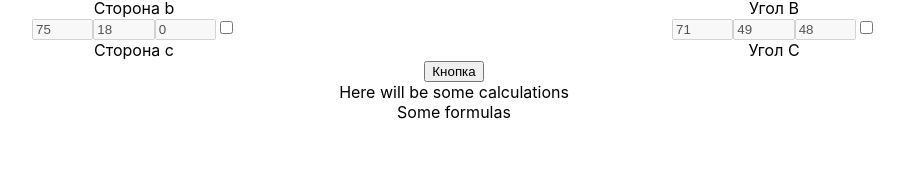
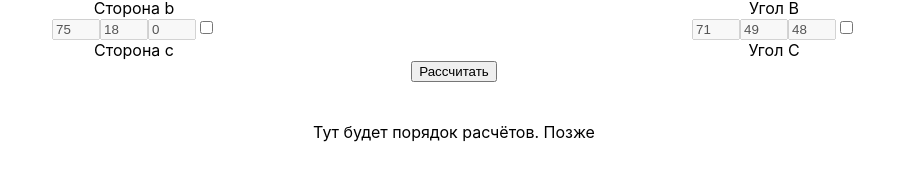
Before and after one commit to Mikifor/Triangle, a React (Create React App) app: page / in a window 1280 px wide. Shown: the part 220-400 px from the top of the page, without its empty margins (186-1090 px from the left). Built offline with nearby package versions, Linux system fonts and the light colour scheme.

Commit message:
last solution

```diff
--- a/src/App.js
+++ b/src/App.js
@@ -11,7 +11,7 @@ const App = (props) => {
     <div className="App">
       <div className="app-content">
         <Entries store={props.store}/>
-        <Calculations />
+        <Calculations store={props.store}/>
         <Formulas />
       </div>
     </div>
--- a/src/Components/Calculations/Calcuations.jsx
+++ b/src/Components/Calculations/Calcuations.jsx
@@ -1,9 +1,23 @@
 import React from 'react';
-import classes from './Calculations.modules.css';
+import classes from './Calculations.module.css';
+
+const PrintCalculations = (props) => {
+  const degree = props.store._state.Results[props.num][0].degree
+  const word = props.store._state.Results[props.num][0].word
+  const letter = props.store._state.Results[props.num][0].letter
+  const minute = props.store._state.Results[props.num][0].minute
+  const second = props.store._state.Results[props.num][0].second
+
+  return <div>{word} {letter}: {degree}° {minute}' {second}"  </div>;
+}
+
+
 const Calculations = (props) => {
   return <div className={classes.main}>
-    <div>
-      Here will be some calculations
+    <div className={props.store.isHidden ? classes.calculations : null}>
+      <PrintCalculations store={props.store} num={0}/>
+      <PrintCalculations store={props.store} num={1}/>
+      <PrintCalculations store={props.store} num={2}/>
     </div>
   </div>
 
--- /dev/null
+++ b/src/Components/Calculations/Calculations.module.css
@@ -0,0 +1,3 @@
+.calculations {
+display: none;
+}
--- a/src/Components/Entries/Angles/Angles.module.css
+++ b/src/Components/Entries/Angles/Angles.module.css
@@ -6,5 +6,5 @@
 
 
 .degreeInput {
-    width: 4em;
+    width: 3em;
 }
--- a/src/Components/Entries/Entries.jsx
+++ b/src/Components/Entries/Entries.jsx
@@ -16,7 +16,7 @@ const Entries = (props) => {
             <Sides store={props.store} />
             <Angles store={props.store} />
         </div>
-        <input title="Просто кнопка" type="button" defaultValue="Кнопка" onClick={onClickFunction} />
+        <input title="Просто кнопка" type="button" defaultValue="Рассчитать" onClick={onClickFunction} />
     </div>
 };
 
--- a/src/Components/Entries/Sides/Sides.module.css
+++ b/src/Components/Entries/Sides/Sides.module.css
@@ -6,5 +6,5 @@
 
 
 .degreeInput {
-    width: 4em;
+    width: 3em;
 }
--- a/src/Components/Formulas.jsx
+++ b/src/Components/Formulas.jsx
@@ -1,6 +1,6 @@
 import React from 'react';
 
 const Formulas = (props) => {
-    return <div> Some formulas </div>};
+    return <div> <br/><br/>Тут будет порядок расчётов. Позже</div>};
 
 export default Formulas;
--- a/src/State/state.js
+++ b/src/State/state.js
@@ -28,9 +28,22 @@ let store = {
                 { path: ["Sides", "2", "0"], value: "75", title: "Сторона c, градусы", type: "Number", key: "202", block: true },
                 { path: ["Sides", "2", "1"], value: "18", title: "Сторона c, минуты", type: "Number", key: "212", block: true },
                 { path: ["Sides", "2", "2"], value: "0", title: "Сторона c, секунды", type: "Number", key: "222", block: true }],
+        ],
+
+        Results: [
+            [
+                { word: "", degree: "", minute: "", second: "", letter: "" },
+            ],
+            [
+                { word: "", degree: "", minute: "", second: "", letter: "" }
+            ],
+            [
+                { word: "", degree: "", minute: "", second: "", letter: "" }
+            ],
         ]
     },
 
+    isHidden: true,
 
     getState() { return this._state },
 
@@ -41,7 +54,21 @@ let store = {
     },
 
     mainButton() {
-        if (this.checkboxCounter() === 3) { this.counts() } else { alert("Выберите три элемента треугольника для расчётов") }
+        if (this.checkboxCounter() === 3) { this.counts() } else { return alert("Выберите три элемента треугольника для расчётов") }
+        this.isHidden = false
+    },
+
+    counts() {
+        if (this._state.Angles[0][0].block === false && this._state.Angles[1][0].block === false && this._state.Angles[2][0].block === false) { this.threeAngles() }
+        if (this._state.Sides[0][0].block === false && this._state.Sides[1][0].block === false && this._state.Sides[2][0].block === false) { this.threeSides() }
+
+        if (this._state.Sides[0][0].block === false && this._state.Angles[1][0].block === false && this._state.Angles[2][0].block === false) { this.sidePlusTwoAngles(0) }
+        if (this._state.Angles[0][0].block === false && this._state.Sides[1][0].block === false && this._state.Angles[2][0].block === false) { this.sidePlusTwoAngles(1) }
+        if (this._state.Angles[0][0].block === false && this._state.Angles[1][0].block === false && this._state.Sides[2][0].block === false) { this.sidePlusTwoAngles(2) }
+
+        if (this._state.Angles[0][0].block === false && this._state.Sides[1][0].block === false && this._state.Sides[2][0].block === false) { this.anglePlusTwoSides(0) }
+        if (this._state.Sides[0][0].block === false && this._state.Angles[1][0].block === false && this._state.Sides[2][0].block === false) { this.anglePlusTwoSides(1) }
+        if (this._state.Sides[0][0].block === false && this._state.Sides[1][0].block === false && this._state.Angles[2][0].block === false) { this.anglePlusTwoSides(2) }
     },
 
     checkboxCounter(props) {
@@ -55,18 +82,33 @@ let store = {
         return checkboxCounter;
     },
 
+    putResults(props) {
+        debugger
+        console.log(props)
+        this._state.Results[0][0].word = props[3][0]
+        this._state.Results[0][0].degree = props[0][0]
+        this._state.Results[0][0].minute = props[0][1]
+        this._state.Results[0][0].second = props[0][2]
+        this._state.Results[0][0].letter = props[4][0]
+
+        this._state.Results[1][0].word = props[3][1]
+        this._state.Results[1][0].degree = props[1][0]
+        this._state.Results[1][0].minute = props[1][1]
+        this._state.Results[1][0].second = props[1][2]
+        this._state.Results[1][0].letter = props[4][1]
+
+        this._state.Results[2][0].word = props[3][2]
+        this._state.Results[2][0].degree = props[2][0]
+        this._state.Results[2][0].minute = props[2][1]
+        this._state.Results[2][0].second = props[2][2]
+        this._state.Results[2][0].letter = props[4][2]
+
+        this.container()
+    },
+
     changeNumber(newValue, path) {
         this._state[path[0]][path[1]][path[2]].value = newValue;
         this.container();
-    },
-
-    counts() {
-        if (this._state.Angles[0][0].block === false && this._state.Angles[1][0].block === false && this._state.Angles[2][0].block === false) { this.threeAngles() }
-        if (this._state.Sides[0][0].block === false && this._state.Sides[1][0].block === false && this._state.Sides[2][0].block === false) { this.threeSides() }
-        if (this._state.Sides[0][0].block === false && this._state.Angles[1][0].block === false && this._state.Angles[2][0].block === false) { this.sidePlusTwoAngles(0) }
-        if (this._state.Angles[0][0].block === false && this._state.Sides[1][0].block === false && this._state.Angles[2][0].block === false) { this.sidePlusTwoAngles(1) }
-        if (this._state.Angles[0][0].block === false && this._state.Angles[1][0].block === false && this._state.Sides[2][0].block === false) { this.sidePlusTwoAngles(2) }
-        else {alert("Not OK")}
     },
 
     radians(itemPathOne, itemPathTwo, itemPathThree) {
@@ -80,7 +122,7 @@ let store = {
         const degree = Math.trunc(degrees);
         const minute = Math.trunc((degrees - degree) * 60);
         const second = (((degrees - degree) * 60) - minute) * 60;
-        return ([degree + " градусов, " + minute + " минут, " + second + " секунд. "]);
+        return ([degree, minute, second]);
     },
 
     threeSides() {
@@ -91,7 +133,11 @@ let store = {
         let cosAngleOne = (Math.cos(sideOneRad) - (Math.cos(sideTwoRad) * Math.cos(sideThreeRad))) / (Math.sin(sideTwoRad) * Math.sin(sideThreeRad));
         let cosAngleTwo = (Math.cos(sideTwoRad) - (Math.cos(sideThreeRad) * Math.cos(sideOneRad))) / (Math.sin(sideThreeRad) * Math.sin(sideOneRad));
         let cosAngleThree = (Math.cos(sideThreeRad) - (Math.cos(sideOneRad) * Math.cos(sideTwoRad))) / (Math.sin(sideOneRad) * Math.sin(sideTwoRad));
-        alert(this.degrees(Math.acos(cosAngleOne)) + this.degrees(Math.acos(cosAngleTwo)) + this.degrees(Math.acos(cosAngleThree)));
+
+        const word = ["Угол", "Угол", "Угол"]
+        const letter = ["A", "B", "C"]
+
+        this.putResults([this.degrees(Math.acos(cosAngleOne)), this.degrees(Math.acos(cosAngleTwo)), this.degrees(Math.acos(cosAngleThree)), word, letter])
     },
 
     threeAngles() {
@@ -102,11 +148,14 @@ let store = {
         let cosSideOne = (Math.cos(angleOneRad) + (Math.cos(angleTwoRad) * Math.cos(angleThreeRad))) / (Math.sin(angleTwoRad) * Math.sin(angleThreeRad));
         let cosSideTwo = (Math.cos(angleTwoRad) + (Math.cos(angleThreeRad) * Math.cos(angleOneRad))) / (Math.sin(angleThreeRad) * Math.sin(angleOneRad));
         let cosSideThree = (Math.cos(angleThreeRad) + (Math.cos(angleOneRad) * Math.cos(angleTwoRad))) / (Math.sin(angleOneRad) * Math.sin(angleTwoRad));
-        alert(this.degrees(Math.acos(cosSideOne)) + this.degrees(Math.acos(cosSideTwo)) + this.degrees(Math.acos(cosSideThree)));
+
+        const word = ["Сторона", "Сторона", "Сторона"]
+        const letter = ["A", "B", "C"]
+
+        this.putResults([this.degrees(Math.acos(cosSideOne)), this.degrees(Math.acos(cosSideTwo)), this.degrees(Math.acos(cosSideThree)), word, letter]);
     },
 
     sidePlusTwoAngles(props) {
-
         let sideOneRad = 0
         let angleTwoRad = 0
         let angleThreeRad = 0
@@ -133,19 +182,76 @@ let store = {
             default: break
         }
 
-
-
         let cosAngleOne = (Math.cos(angleTwoRad) * Math.cos(angleThreeRad) * (-1)) + (Math.sin(angleTwoRad) * Math.sin(angleThreeRad) * Math.cos(sideOneRad))
 
-        let sinTeorema = Math.sin(sideOneRad) / Math.sqrt(1 - cosAngleOne * cosAngleOne);
+        let sinTeorema = Math.sin(sideOneRad) / Math.sqrt(1 - cosAngleOne * cosAngleOne)
 
         let cosSideTwo = Math.sqrt(1 - ((Math.sin(angleTwoRad) * sinTeorema) * (Math.sin(angleTwoRad) * sinTeorema)));
         let cosSideThree = Math.sqrt(1 - ((Math.sin(angleThreeRad) * sinTeorema) * (Math.sin(angleThreeRad) * sinTeorema)));
-        alert(this.degrees(Math.acos(cosAngleOne)) + this.degrees(Math.acos(cosSideTwo)) + this.degrees(Math.acos(cosSideThree)));
+
+        const letter = (props) => {
+            switch (props) {
+                case 0: return ["A", "B", "C"]
+                case 1: return ["B", "C", "A"]
+                case 2: return ["C", "A", "B"]
+                default: break
+            }
+        }
+
+        const word = ["Угол", "Сторона", "Сторона"]
+
+        this.putResults([this.degrees(Math.acos(cosAngleOne)), this.degrees(Math.acos(cosSideTwo)), this.degrees(Math.acos(cosSideThree)), word, letter(props)]);
     },
 
+    anglePlusTwoSides(props) {
+        let angleOneRad = 0
+        let sideTwoRad = 0
+        let sideThreeRad = 0
+        switch (props) {
+
+            case 0:
+                angleOneRad = this.radians(this._state.Angles[0][0].path, this._state.Angles[0][1].path, this._state.Angles[0][2].path)
+                sideTwoRad = this.radians(this._state.Sides[1][0].path, this._state.Sides[1][1].path, this._state.Sides[1][2].path)
+                sideThreeRad = this.radians(this._state.Sides[2][0].path, this._state.Sides[2][1].path, this._state.Sides[2][2].path)
+                break
+
+            case 1:
+                angleOneRad = this.radians(this._state.Angles[1][0].path, this._state.Angles[1][1].path, this._state.Angles[1][2].path)
+                sideTwoRad = this.radians(this._state.Sides[2][0].path, this._state.Sides[2][1].path, this._state.Sides[2][2].path)
+                sideThreeRad = this.radians(this._state.Sides[0][0].path, this._state.Sides[0][1].path, this._state.Sides[0][2].path)
+                break
+
+            case 2:
+                angleOneRad = this.radians(this._state.Angles[2][0].path, this._state.Angles[2][1].path, this._state.Angles[2][2].path)
+                sideTwoRad = this.radians(this._state.Sides[0][0].path, this._state.Sides[0][1].path, this._state.Sides[0][2].path)
+                sideThreeRad = this.radians(this._state.Sides[1][0].path, this._state.Sides[1][1].path, this._state.Sides[1][2].path)
+                break
+
+            default: break
+        }
+
+        let cosSideOne = (Math.cos(sideTwoRad) * Math.cos(sideThreeRad)) + (Math.sin(sideTwoRad) * Math.sin(sideThreeRad) * Math.cos(angleOneRad))
+
+        let sinTeorema = (Math.sqrt(1 - cosSideOne * cosSideOne)) / Math.sin(angleOneRad)
+        debugger
+        let cosAngleTwo = Math.sqrt(1 - ((Math.sin(sideTwoRad) / sinTeorema) * (Math.sin(sideTwoRad) / sinTeorema)))
+        let cosAngleThree = Math.sqrt(1 - ((Math.sin(sideThreeRad) / sinTeorema) * (Math.sin(sideThreeRad) / sinTeorema)))
+        debugger
+
+        const letter = (props) => {
+            switch (props) {
+                case 0: return ["A", "B", "C"]
+                case 1: return ["B", "C", "A"]
+                case 2: return ["C", "A", "B"]
+                default: break
+            }
+        }
+
+        const word = ["Сторона", "Угол", "Угол"]
+
+        this.putResults([this.degrees(Math.acos(cosSideOne)), this.degrees(Math.acos(cosAngleTwo)), this.degrees(Math.acos(cosAngleThree)), word, letter(props)]);},
+
     switchBlock(props) {
-        debugger
         this._state[props[0]][props[1]][props[2]].block === false ? this._state[props[0]][props[1]][props[2]].block = true : this._state[props[0]][props[1]][props[2]].block = false;
         this.container();
     }
--- a/src/index.js
+++ b/src/index.js
@@ -12,7 +12,6 @@ const rerenderDOM = () => {root.render(
     <App store={store}/>
   </React.StrictMode>
 )
-debugger;
 };
 
 rerenderDOM();
```
Also changed, not shown: src/Components/Entries/Angles/AngleCell.jsx (+7 -3 lines), src/Components/Calculations/Calculations.modules.css (deleted).
